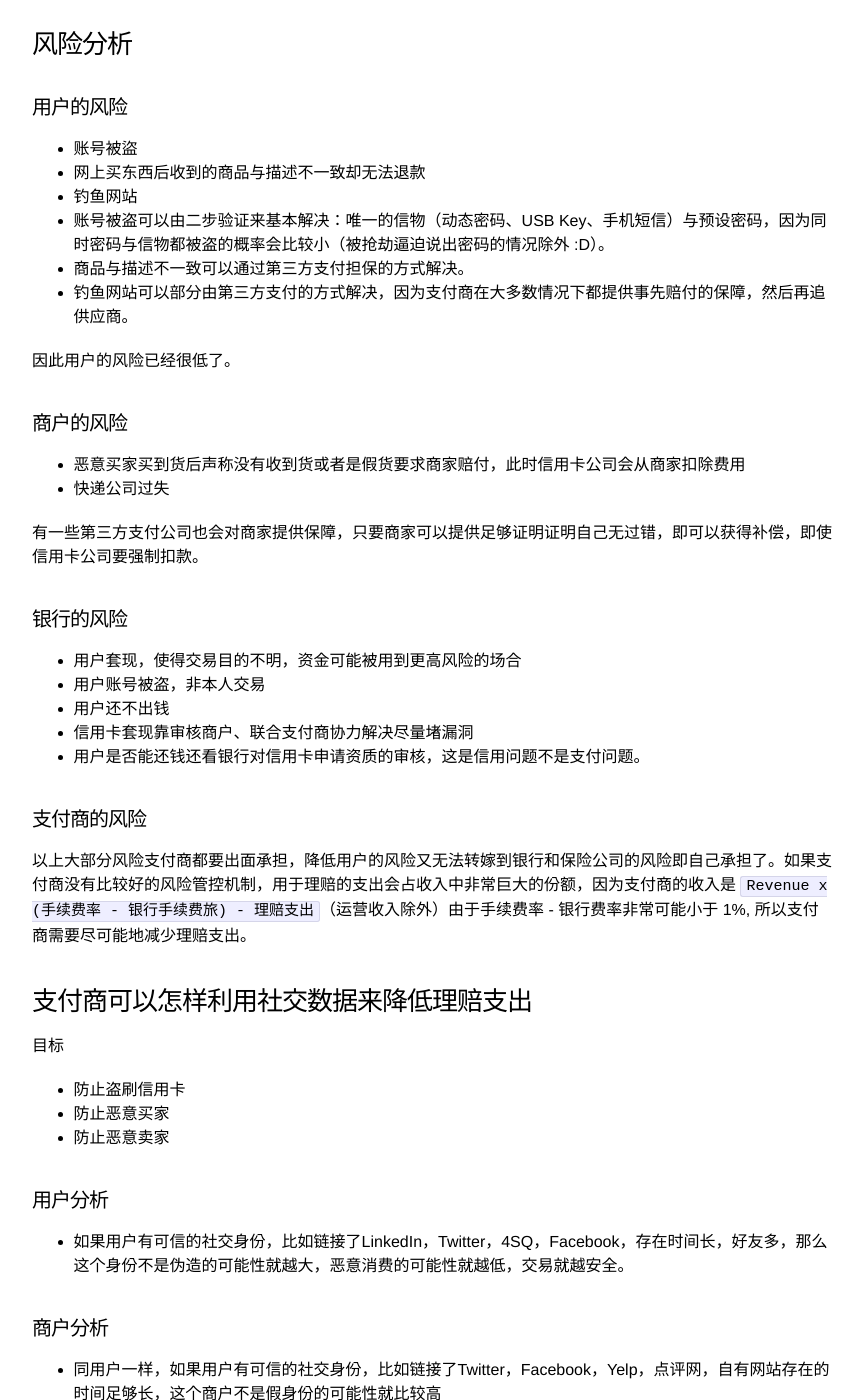
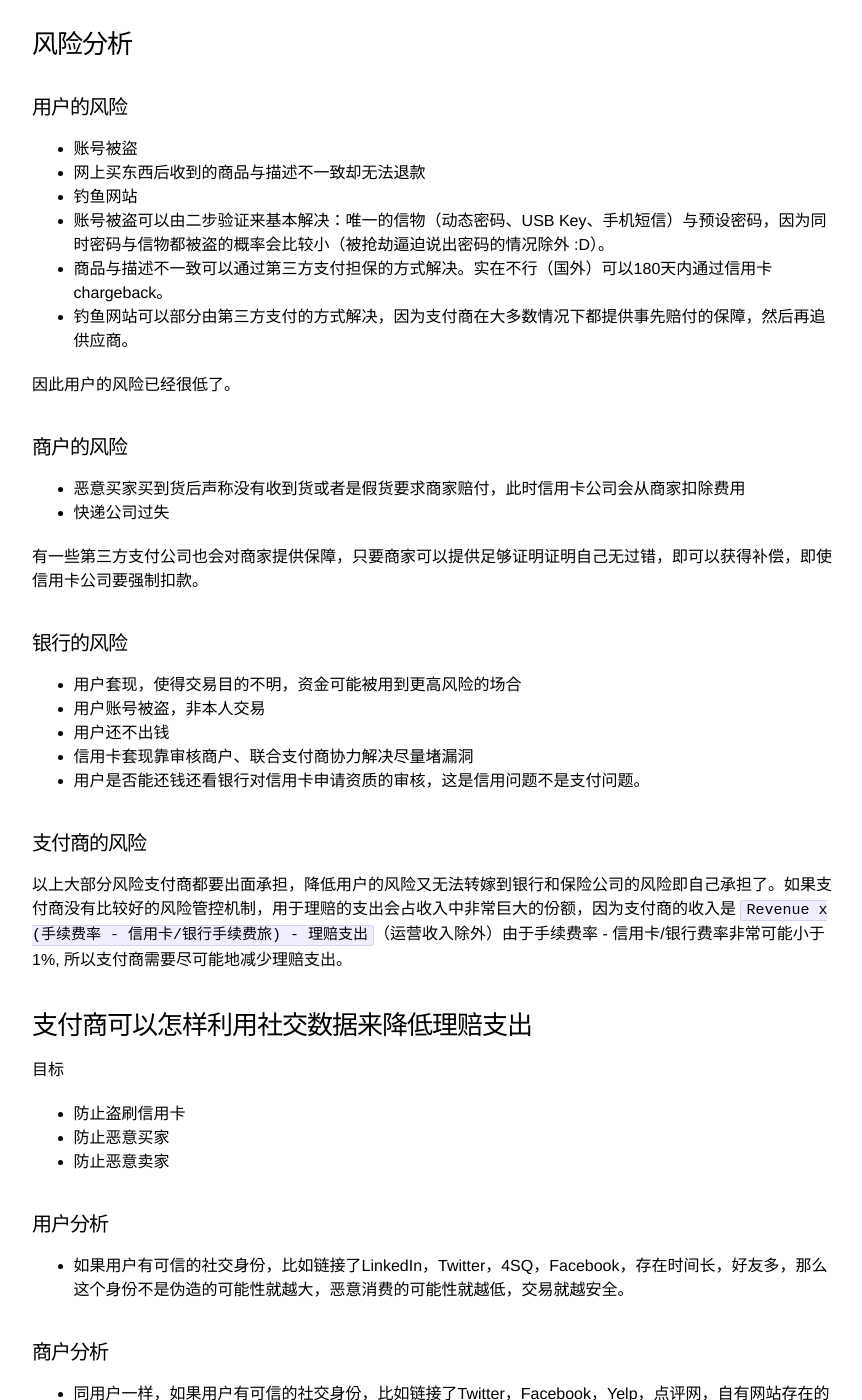
Before and after one commit to 0x65geekspace/0x65geekspace.github.io, a Jekyll site: the page built from _posts/2014-07-26-geekstorm-006.markdown, in a window 1280 px wide and 1400 px high, scrolled down 547 px. Shown: the whole window, without its empty margins (208-1070 px from the left). Built offline with Jekyll 4.4.1, drawn with Linux system fonts in a browser that asks for light colours.

Commit message:
add Jianshi slight mod for #6 summary

```diff
--- a/_posts/2014-07-26-geekstorm-006.markdown
+++ b/_posts/2014-07-26-geekstorm-006.markdown
@@ -21,7 +21,7 @@ event-date: 2014-07-26
 - 钓鱼网站
 
 - 账号被盗可以由二步验证来基本解决：唯一的信物（动态密码、USB Key、手机短信）与预设密码，因为同时密码与信物都被盗的概率会比较小（被抢劫逼迫说出密码的情况除外 :D）。
-- 商品与描述不一致可以通过第三方支付担保的方式解决。
+- 商品与描述不一致可以通过第三方支付担保的方式解决。实在不行（国外）可以180天内通过信用卡 chargeback。
 - 钓鱼网站可以部分由第三方支付的方式解决，因为支付商在大多数情况下都提供事先赔付的保障，然后再追供应商。
 
 因此用户的风险已经很低了。
@@ -41,7 +41,7 @@ event-date: 2014-07-26
 - 用户是否能还钱还看银行对信用卡申请资质的审核，这是信用问题不是支付问题。
 
 #### 支付商的风险 ####
-以上大部分风险支付商都要出面承担，降低用户的风险又无法转嫁到银行和保险公司的风险即自己承担了。如果支付商没有比较好的风险管控机制，用于理赔的支出会占收入中非常巨大的份额，因为支付商的收入是 `Revenue x (手续费率 - 银行手续费旅) - 理赔支出`（运营收入除外）由于手续费率 - 银行费率非常可能小于 1%, 所以支付商需要尽可能地减少理赔支出。
+以上大部分风险支付商都要出面承担，降低用户的风险又无法转嫁到银行和保险公司的风险即自己承担了。如果支付商没有比较好的风险管控机制，用于理赔的支出会占收入中非常巨大的份额，因为支付商的收入是 `Revenue x (手续费率 - 信用卡/银行手续费旅) - 理赔支出`（运营收入除外）由于手续费率 - 信用卡/银行费率非常可能小于 1%, 所以支付商需要尽可能地减少理赔支出。
 
 ### 支付商可以怎样利用社交数据来降低理赔支出 ###
 目标
```
